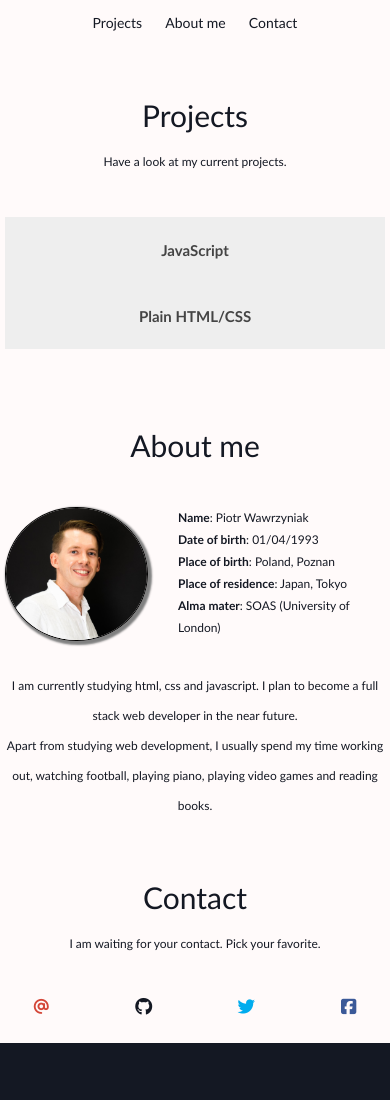
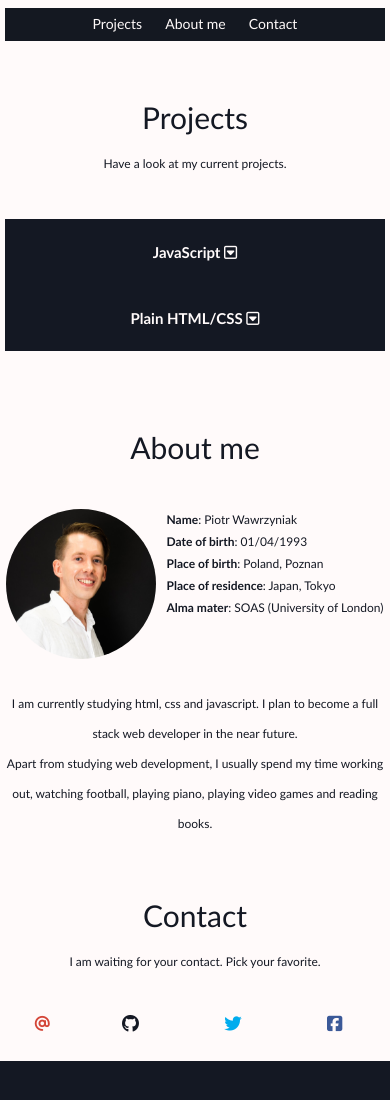
Before and after one commit to pyotoru/Portfolio, a website: page index.html in a window 390 px wide. Shown: the part 922-2022 px from the top of the page. Drawn offline with nearby package versions, Linux system fonts and the light colour scheme.

Commit message:
layout changes

```diff
--- a/index.html
+++ b/index.html
@@ -49,14 +49,15 @@
       </br>
 
 
-      <button type="button" class="collapsibleJS"><b>JavaScript</b></button>
+      <button type="button" class="collapsibleJS"><b>JavaScript <i class="far fa-caret-square-down"
+            text-align="right"></b></i></button>
       <div class="content">
         <div class="row" id="projects-grid">
           <div id="tribute-page">
             <h3>Toto app</h3>
-            <a href="https://pyotoru.github.io/Portfolio/Tribute%20page/">
+            <a href="https://github.com/pyotoru/toto-app">
               <img class="img-resonsive" id="tile-img" alt="tribute-page tile"
-                src="https://pyotoru.github.io/Portfolio/Tribute%20page/tribute-page-preview.png" width="280"
+                src="https://raw.githubusercontent.com/pyotoru/toto-app/master/toto-app-preview.png" width="280"
                 height="280" target="_blank">
             </a>
             <script src="./js-collapse.js"></script>
@@ -66,7 +67,8 @@
 
       </br>
 
-      <button type="button" class="collapsibleHTMLcss"><b>Plain HTML/CSS</b></button>
+      <button type="button" class="collapsibleHTMLcss"><b>Plain HTML/CSS <i class="far fa-caret-square-down"
+            text-align="right"></b></i></button>
       <div class="content">
         <div class="row" id="projects-grid">
           <div class="col-xs-6 col-md-4 col-lg-4" id="tribute-page">
@@ -125,9 +127,7 @@
       <h2>About me</h2>
       </br>
       <div class="about-me center-block">
-        <a>
-          <img class="img-responsive" id="my-photo" src="https://pyotoru.github.io/Portfolio/photo_of_me.png">
-        </a>
+        <img class="img-responsive" id="my-photo" src="https://pyotoru.github.io/Portfolio/photo_of_me.png">
 
         <span class="text-left">
           <b>Name</b>: Piotr Wawrzyniak</br>
@@ -157,24 +157,24 @@
       I am waiting for your contact. Pick your favorite.
       </br>
       </br>
-      <div class="contact-links row">
-        <div class="col-xs-3">
+      <div class="contact-links-row">
+        <div>
           <a href="mailto:wawrzyniak.peter@gmail.com">
             <i class="fas fa-at fa-lg" style="color:#d44638;"></i>
           </a>
         </div>
-        <div class="col-xs-3">
+        <div>
           <a href="https://github.com/pyotoru/" target="_blank" class="btn contact-details" id="profile-link"><i
               class="fab fa-github fa-lg" style="color:#141823;"></i>
           </a>
         </div>
-        <div class="col-xs-3">
+        <div>
 
           <a href="https://twitter.com/batatshi" target="_blank" class="btn contact-details"><i
               class="fab fa-twitter fa-lg" style="color:#00acee;"></i>
           </a>
         </div>
-        <div class="col-xs-3">
+        <div>
           <a href="https://www.facebook.com/batatshi" target="_blank" class="btn contact-details"><i
               class="fab fa-facebook-square fa-lg" style="color:#3b5998;"></i>
           </a>
--- a/style.css
+++ b/style.css
@@ -1,5 +1,4 @@
 body {
-
 	margin: 0;
 	font-family: candara;
 	font-size: 14px;
@@ -28,7 +27,6 @@ br {
 }
 
 #welcome-section {
-
 	color: #fffafa;
 	background-color: #141823;
 	margin-left: -300px;
@@ -38,25 +36,27 @@ br {
 	justify-content: center;
 }
 
-#know-more
-{
+#know-more {
 	text-align: center;
 	font-size: 20px;
 	border: solid 1px;
 	background-color: #141821;
 	color: #fffafa;
-
 }
 
 #navbar {
 	margin-bottom: 10px;
+	border: solid 1px;
+	border-color: #141821;
+	background-color: #141821;
+	color: #fffafa;
+	margin-top: 0px;
 }
 .nav-link {
 	text-decoration: none;
-	color: #141823;
 	font-size: 21px;
-	padding-right: 10px;
-	padding-left: 10px;
+	padding-right: 50px;
+	padding-left: 50px;
 }
 
 a img {
@@ -66,7 +66,7 @@ a img {
 a:hover img {
 	opacity: 0.8;
 }
-a:hover{
+a:hover {
 	opacity: 0.8;
 }
 
@@ -79,30 +79,20 @@ span {
 	margin-left: 30px;
 	line-height: 22px;
 }
-#resume {
-	width: 100%;
-	border-collapse: collapse;
-	line-height: 30px;
-}
-td,
-th {
-	font-weight: normal;
-}
-tr:nth-child(odd) {
-	background-color: #dddddd;
-}
 
-.contact-links {
+.contact-links-row {
 	display: flex;
 	align-items: center;
 	padding-bottom: 20px;
+	justify-content: space-around;
+	margin-left: 450px;
+	margin-right: 450px;
 }
 a {
 	text-decoration: none;
 	color: inherit;
 }
 a:hover {
-	color: #141823;
 	text-decoration: none;
 	cursor: pointer;
 	opacity: 0.8;
@@ -121,24 +111,21 @@ a:hover {
 	justify-content: center;
 }
 
-
-#my-photo {
-	border-radius: 50%;
-	width: 150px;
-}
-
 #tile-img {
 	width: 300px;
 	height: 300px;
 }
 
-
-
+#my-photo {
+	border-radius: 50%;
+	width: 200px;
+	height: 200px;
+}
 
 /* Style the button that is used to open and close the collapsible content */
 .collapsibleJS {
-	background-color: #eee;
-	color: #444;
+	background-color: #141823;
+	color: #fffafa;
 	cursor: pointer;
 	padding: 18px;
 	width: 100%;
@@ -149,8 +136,8 @@ a:hover {
 }
 
 .collapsibleHTMLcss {
-	background-color: #eee;
-	color: #444;
+	background-color: #141823;
+	color: #fffafa;
 	cursor: pointer;
 	padding: 18px;
 	width: 100%;
@@ -163,12 +150,12 @@ a:hover {
 /* Add a background color to the button if it is clicked on (add the .active class with JS), and when you move the mouse over it (hover) */
 .active,
 .collapsibleJS:hover {
-	background-color: #ccc;
+	background-color: #14185a;
 }
 
 .active,
 .collapsibleHTMLcss:hover {
-	background-color: #ccc;
+	background-color: #14185a;
 }
 
 /* Style the collapsible content. Note: hidden by default */
@@ -219,8 +206,10 @@ a:hover {
 	}
 	.nav-link {
 		text-decoration: none;
-		color: #141823;
+		color: #fffafa;
 		font-size: 14px;
+		padding-right: 10px;
+		padding-left: 10px;
 	}
 
 	#tile-img {
@@ -240,16 +229,20 @@ a:hover {
 		flex-direction: row;
 	}
 	span {
-		margin-left: 30px;
+		margin-left: 10px;
 		line-height: 22px;
 	}
 
-	.contact-links {
+	.contact-links-row {
 		display: flex;
 		justify-content: space-around;
 		align-items: center;
 		padding-bottom: 20px;
+		margin-left: 0px;
+		margin-right: 0px;
 	}
+
+
 a {
 	text-decoration: none;
 	color: inherit;
@@ -265,3 +258,9 @@ a:hover {
 	padding-left: 0px;
 	padding-right: 0px;
 }
+
+#my-photo {
+	border-radius: 50%;
+	width: 150px;
+	height: 150px;
+}
```
Lines whose indentation alone changed are shown as unchanged.
